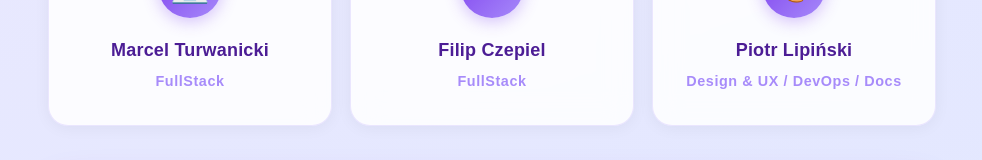
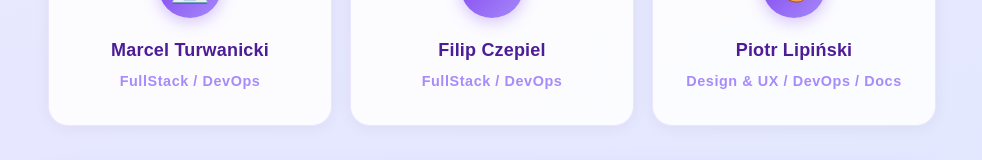
Before and after one commit to DragonFireEx/ExamIQ, a React (Vite) app in the folder Examiq/: page /about in a window 1280 px wide. Shown: the part 1911-2071 px from the top of the page, without its empty margins (148-1130 px from the left). Built offline with nearby package versions, Linux system fonts and the light colour scheme.

Commit message:
quickfix

```diff
--- a/Examiq/src/pages/AboutPage.jsx
+++ b/Examiq/src/pages/AboutPage.jsx
@@ -9,8 +9,8 @@ import { Link } from 'react-router-dom';
 import Header from '../components/Header';
 
 const AUTHORS = [
-  { name: 'Marcel Turwanicki',  role: 'FullStack',      emoji: '💻' },
-  { name: 'Filip Czepiel', role: 'FullStack',     emoji: '🧠' },
+  { name: 'Marcel Turwanicki',  role: 'FullStack / DevOps',      emoji: '💻' },
+  { name: 'Filip Czepiel', role: 'FullStack / DevOps',     emoji: '🧠' },
   { name: 'Piotr Lipiński', role: 'Design & UX / DevOps / Docs',             emoji: '🎨' },
 ];
 
```
